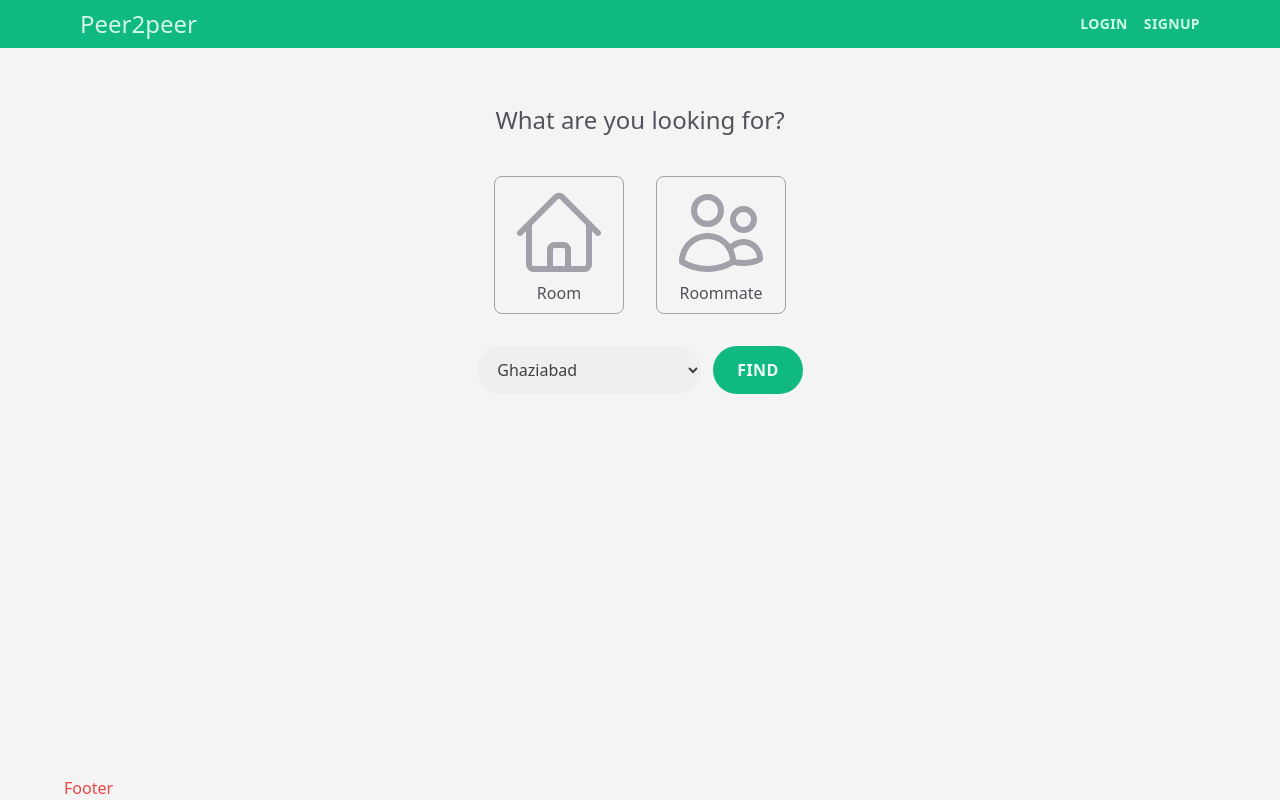
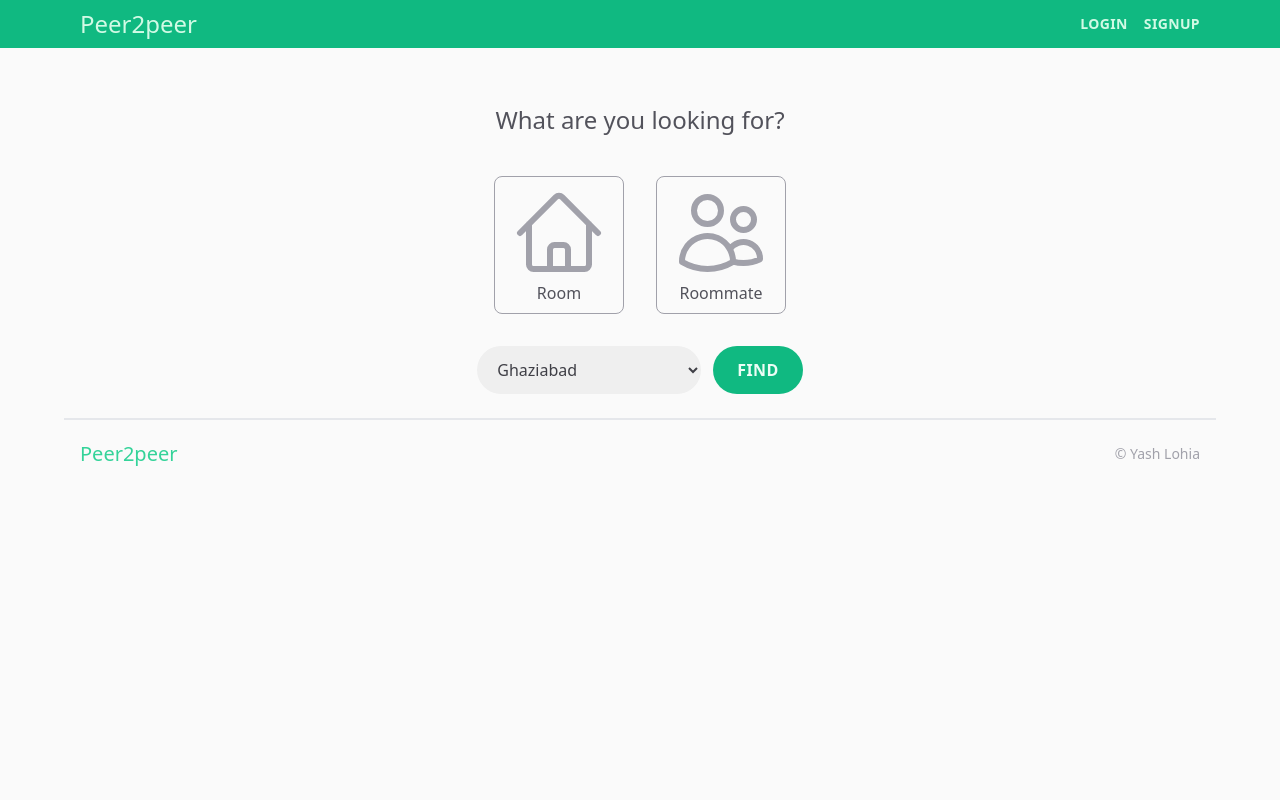
Before and after one commit to yashlohia100/peer2peer-react, a React (Vite) app: page / in a window 1280 px wide. Built offline with nearby package versions, Linux system fonts and the light colour scheme.

Commit message:
Create footer

```diff
--- a/src/ui/AppLayout.jsx
+++ b/src/ui/AppLayout.jsx
@@ -4,7 +4,7 @@ import Footer from './Footer';
 
 export default function AppLayout() {
   return (
-    <div className="grid h-screen grid-rows-[auto_1fr_auto] bg-zinc-100 text-red-500">
+    <div className="grid h-screen grid-rows-[auto_1fr_auto] bg-zinc-50 text-red-500">
       <div className="bg-emerald-500">
         <Navbar />
       </div>
@@ -13,9 +13,9 @@ export default function AppLayout() {
         <main className="mx-auto max-w-6xl">
           <Outlet />
         </main>
+
+        <Footer />
       </div>
-
-      <Footer />
     </div>
   );
 }
--- a/src/ui/Footer.jsx
+++ b/src/ui/Footer.jsx
@@ -1,3 +1,9 @@
 export default function Footer() {
-  return <footer className="mx-auto w-full max-w-6xl">Footer</footer>;
+  return (
+    <footer className="mx-auto mt-4 flex max-w-6xl items-center justify-between border-t-2 px-4 py-5">
+      <p className="text-xl font-medium text-emerald-400">Peer2peer</p>
+
+      <p className="text-sm text-zinc-400">&copy; Yash Lohia</p>
+    </footer>
+  );
 }
```
